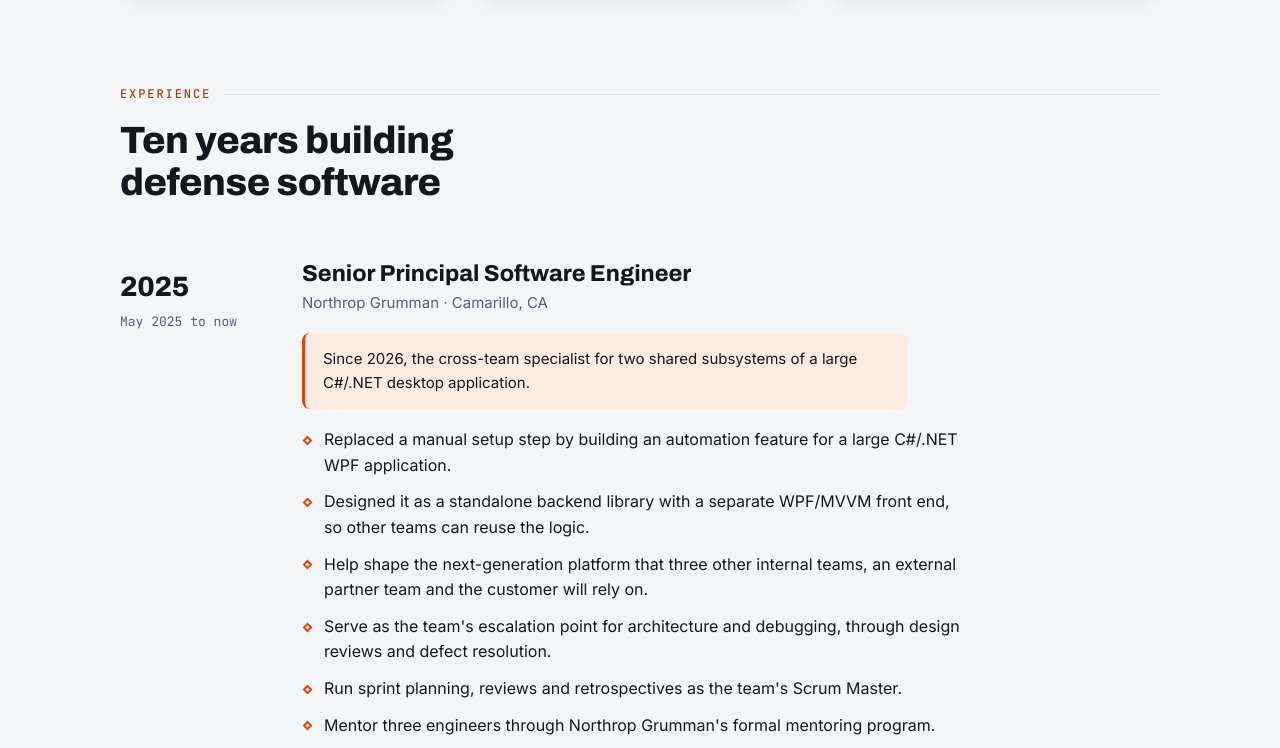
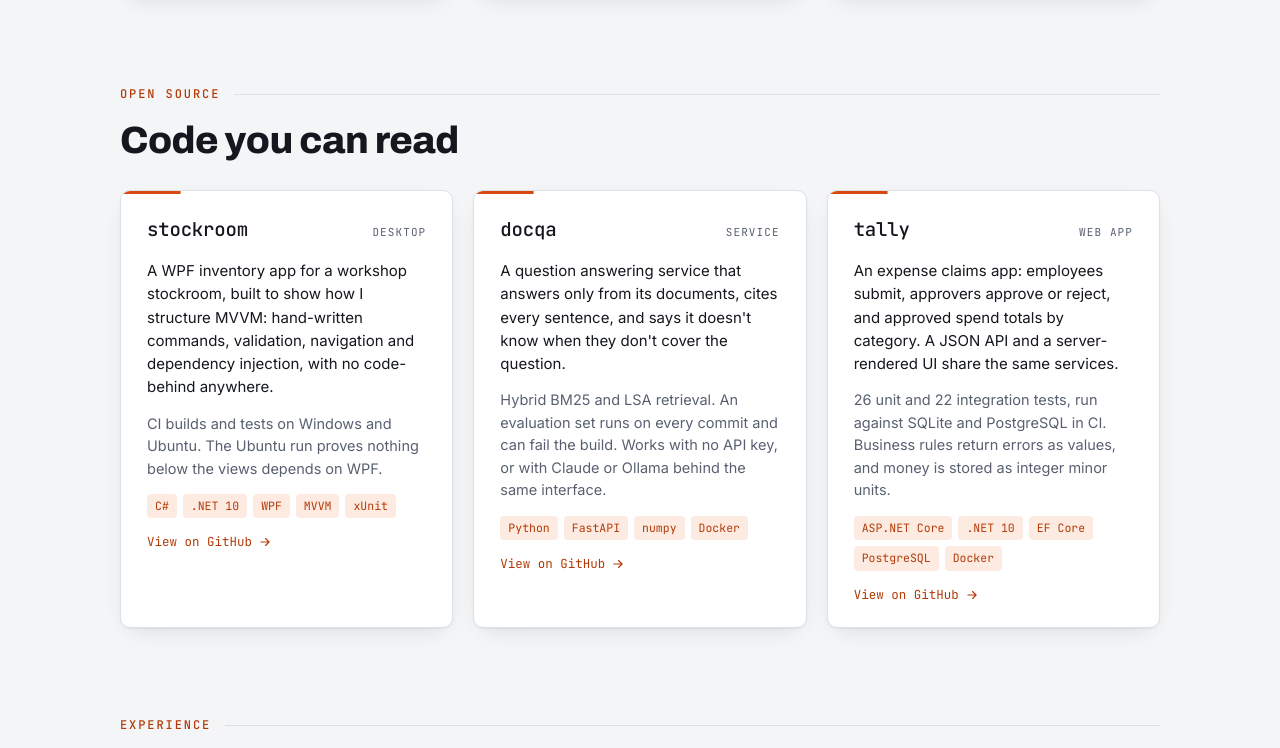
Before and after one commit to antonioamartinez/antonioamartinez.github.io, a plain HTML site: page index.html in a window 1280 px wide. Shown: the part 1462-2210 px from the top of the page. Drawn offline with Linux system fonts and the light colour scheme.

Commit message:
Add projects section and GitHub links
Co-Authored-By: Claude Opus 5.5 <noreply@anthropic.com>

```diff
--- a/index.html
+++ b/index.html
@@ -196,6 +196,30 @@ h3.sub { font-family: var(--mono); font-weight: 500; font-size: 12px; text-trans
 .contact p { margin: 8px 0 0; color: var(--hero-muted); max-width: 48ch; }
 footer { padding-block: 28px 48px; color: var(--muted); font-family: var(--mono); font-size: 12.5px; display: flex; justify-content: space-between; gap: 16px; flex-wrap: wrap; }
 
+/* Projects */
+.projects { display: grid; grid-template-columns: repeat(3, minmax(0, 1fr)); gap: 20px; }
+.proj {
+  position: relative; background: var(--surface); border: 1px solid var(--rule); border-radius: 10px;
+  padding: 24px 26px 22px; display: grid; gap: 14px; align-content: start; box-shadow: var(--shadow);
+  overflow: hidden; transition: transform .2s ease, border-color .2s ease;
+}
+.proj::before { content: ""; position: absolute; inset: 0 0 auto 0; height: 3px; background: var(--accent); transform: scaleX(.18); transform-origin: left; transition: transform .35s ease; }
+.proj:hover { transform: translateY(-3px); border-color: color-mix(in srgb, var(--accent) 45%, var(--rule)); }
+.proj:hover::before { transform: scaleX(1); }
+.proj-head { display: flex; justify-content: space-between; align-items: baseline; gap: 12px; }
+.proj h3 { font-family: var(--mono); font-weight: 500; font-size: 19px; margin: 0; letter-spacing: -0.01em; }
+.proj h3 a { text-decoration: none; }
+.proj h3 a::after { content: ""; position: absolute; inset: 0; }
+.proj .kind { font-family: var(--mono); font-size: 11px; text-transform: uppercase; letter-spacing: .1em; color: var(--muted); white-space: nowrap; }
+.proj p { margin: 0; font-size: 15px; line-height: 1.55; }
+.proj p.detail { color: var(--muted); font-size: 14.5px; }
+.tags { display: flex; flex-wrap: wrap; gap: 6px; margin: 0; padding: 0; list-style: none; }
+.tags li { font-family: var(--mono); font-size: 11.5px; padding: 3px 8px; border-radius: 4px; background: var(--accent-soft); color: var(--accent-ink); }
+.proj .go { font-family: var(--mono); font-size: 12.5px; color: var(--accent-ink); display: inline-flex; gap: 6px; align-items: center; }
+.proj .go svg { width: 14px; height: 14px; transition: transform .2s ease; }
+.proj:hover .go svg { transform: translateX(3px); }
+@media (max-width: 900px) { .projects { grid-template-columns: minmax(0, 1fr); } }
+
 /* Load-in: starts visible, only a gentle rise */
 @media (prefers-reduced-motion: no-preference) {
   .rise { animation: rise .7s cubic-bezier(.2,.7,.2,1) both; }
@@ -246,6 +270,10 @@ footer { padding-block: 28px 48px; color: var(--muted); font-family: var(--mono)
         <svg viewBox="0 0 24 24" fill="currentColor"><path d="M4.98 3.5a2.5 2.5 0 1 1 0 5 2.5 2.5 0 0 1 0-5zM3 9.75h4v11.25H3zM9.5 9.75h3.8v1.6h.06c.53-1 1.83-2.05 3.77-2.05 4.03 0 4.77 2.65 4.77 6.1V21h-4v-5c0-1.2-.02-2.73-1.66-2.73-1.67 0-1.92 1.3-1.92 2.64V21h-4z"/></svg>
         LinkedIn
       </a>
+      <a class="btn btn-ghost" href="https://github.com/antonioamartinez" target="_blank" rel="noopener">
+        <svg viewBox="0 0 24 24" fill="currentColor"><path d="M12 .5a11.5 11.5 0 0 0-3.64 22.41c.58.1.79-.25.79-.56v-2c-3.2.7-3.88-1.37-3.88-1.37-.53-1.33-1.28-1.69-1.28-1.69-1.05-.72.08-.7.08-.7 1.16.08 1.77 1.19 1.77 1.19 1.03 1.77 2.7 1.26 3.36.96.1-.75.4-1.26.73-1.55-2.56-.29-5.25-1.28-5.25-5.68 0-1.26.45-2.28 1.19-3.09-.12-.29-.52-1.46.11-3.05 0 0 .97-.31 3.17 1.18a11 11 0 0 1 5.77 0c2.2-1.49 3.17-1.18 3.17-1.18.63 1.59.23 2.76.11 3.05.74.81 1.19 1.83 1.19 3.09 0 4.41-2.7 5.38-5.27 5.67.41.36.78 1.06.78 2.14v3.17c0 .31.21.67.8.56A11.5 11.5 0 0 0 12 .5z"/></svg>
+        GitHub
+      </a>
       <span class="email-text" id="email">antonio.martinez.dev@gmail.com</span>
     </div>
   </div>
@@ -291,6 +319,34 @@ footer { padding-block: 28px 48px; color: var(--muted); font-family: var(--mono)
           <div><dt>What I did</dt><dd>Became the specialist and escalation point for those subsystems, through design reviews, defect triage and onboarding.</dd></div>
         </dl>
         <p class="outcome">One point of contact for every group that builds on them.</p>
+      </article>
+    </div>
+  </section>
+
+  <section aria-labelledby="proj-h">
+    <p class="eyebrow">Open source</p>
+    <h2 id="proj-h">Code you can read</h2>
+    <div class="projects">
+      <article class="proj">
+        <div class="proj-head"><h3><a href="https://github.com/antonioamartinez/stockroom" target="_blank" rel="noopener">stockroom</a></h3><span class="kind">Desktop</span></div>
+        <p>A WPF inventory app for a workshop stockroom, built to show how I structure MVVM: hand-written commands, validation, navigation and dependency injection, with no code-behind anywhere.</p>
+        <p class="detail">CI builds and tests on Windows and Ubuntu. The Ubuntu run proves nothing below the views depends on WPF.</p>
+        <ul class="tags"><li>C#</li><li>.NET 10</li><li>WPF</li><li>MVVM</li><li>xUnit</li></ul>
+        <span class="go">View on GitHub <svg viewBox="0 0 24 24" fill="none" stroke="currentColor" stroke-width="2" stroke-linecap="round" stroke-linejoin="round"><path d="M5 12h14M13 6l6 6-6 6"/></svg></span>
+      </article>
+      <article class="proj">
+        <div class="proj-head"><h3><a href="https://github.com/antonioamartinez/docqa" target="_blank" rel="noopener">docqa</a></h3><span class="kind">Service</span></div>
+        <p>A question answering service that answers only from its documents, cites every sentence, and says it doesn't know when they don't cover the question.</p>
+        <p class="detail">Hybrid BM25 and LSA retrieval. An evaluation set runs on every commit and can fail the build. Works with no API key, or with Claude or Ollama behind the same interface.</p>
+        <ul class="tags"><li>Python</li><li>FastAPI</li><li>numpy</li><li>Docker</li></ul>
+        <span class="go">View on GitHub <svg viewBox="0 0 24 24" fill="none" stroke="currentColor" stroke-width="2" stroke-linecap="round" stroke-linejoin="round"><path d="M5 12h14M13 6l6 6-6 6"/></svg></span>
+      </article>
+      <article class="proj">
+        <div class="proj-head"><h3><a href="https://github.com/antonioamartinez/tally" target="_blank" rel="noopener">tally</a></h3><span class="kind">Web app</span></div>
+        <p>An expense claims app: employees submit, approvers approve or reject, and approved spend totals by category. A JSON API and a server-rendered UI share the same services.</p>
+        <p class="detail">26 unit and 22 integration tests, run against SQLite and PostgreSQL in CI. Business rules return errors as values, and money is stored as integer minor units.</p>
+        <ul class="tags"><li>ASP.NET Core</li><li>.NET 10</li><li>EF Core</li><li>PostgreSQL</li><li>Docker</li></ul>
+        <span class="go">View on GitHub <svg viewBox="0 0 24 24" fill="none" stroke="currentColor" stroke-width="2" stroke-linecap="round" stroke-linejoin="round"><path d="M5 12h14M13 6l6 6-6 6"/></svg></span>
       </article>
     </div>
   </section>
@@ -375,6 +431,7 @@ footer { padding-block: 28px 48px; color: var(--muted); font-family: var(--mono)
       <div class="actions">
         <button class="btn btn-primary" id="copy-email-2" type="button">Copy email</button>
         <a class="btn btn-ghost" href="https://www.linkedin.com/in/antonioamartinez/" target="_blank" rel="noopener">LinkedIn</a>
+        <a class="btn btn-ghost" href="https://github.com/antonioamartinez" target="_blank" rel="noopener">GitHub</a>
       </div>
     </div>
   </section>
```
